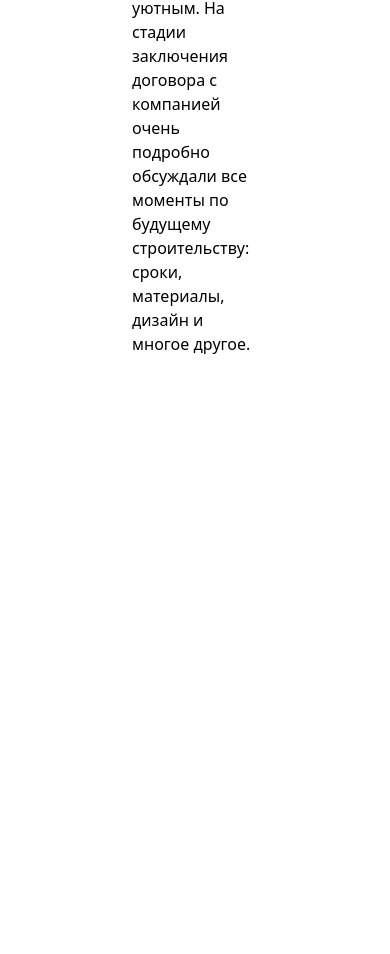
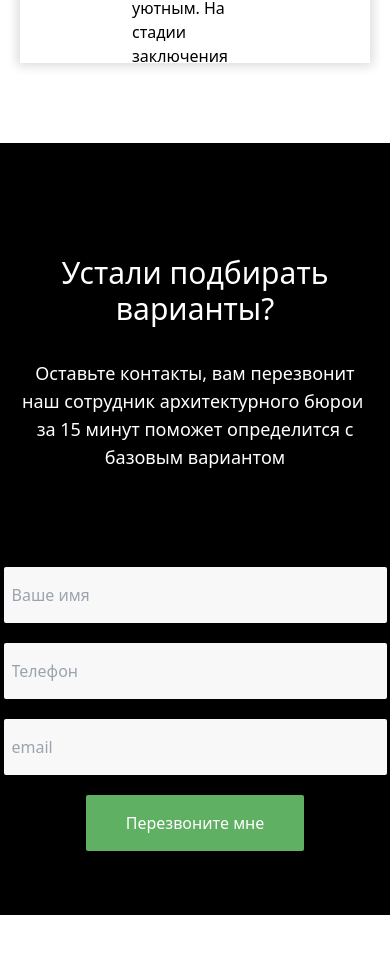
Before and after one commit to muhammadazizbek006/home, a React (Vite) app: page / in a window 390 px wide. Shown: the part 6656-7610 px from the top of the page. After the commit the page ends 7571 px from the top, so only its background shows below. Built offline with nearby package versions, Linux system fonts and the light colour scheme.

Commit message:
add aloqa page responsive

```diff
--- a/src/components/home/Aloqa.jsx
+++ b/src/components/home/Aloqa.jsx
@@ -55,8 +55,8 @@ const Aloqa = () => {
     <>
         <section className='bg-black pt-28 pb-12'>
             <div className="containerb">
-                <h2 className='text-white text-6xl text-center mb-8'>Устали подбирать варианты?</h2>
-                <p className='text-white  mb-20 text-2xl text-center'>Оставьте контакты, вам перезвонит наш сотрудник архитектурного бюрои  <br />за 15 минут поможет определится с базовым вариантом</p>
+                <h2 className='text-white text-3xl md:text-4xl lg:text-5xl xl:text-6xl text-center mb-8'>Устали подбирать варианты?</h2>
+                <p className='text-white  mb-20 text-lg  lg:text-2xl text-center'>Оставьте контакты, вам перезвонит наш сотрудник архитектурного бюрои  <br />за 15 минут поможет определится с базовым вариантом</p>
 
                 {/* inputs */}
                 <form
@@ -64,7 +64,7 @@ const Aloqa = () => {
                   className=" flex flex-col justify-center items-center p-4 "
                 >
 
-                  <div className=" grid grid-cols-3 gap-x-4">
+                  <div className=" grid md:grid-cols-2 lg:grid-cols-3 gap-x-4">
                     <input
                       onChange={handleName}
                       value={name}
--- a/src/components/home/Sharx.jsx
+++ b/src/components/home/Sharx.jsx
@@ -28,7 +28,7 @@ const Sharx = () => {
         }}
 
         modules={[Autoplay, Pagination]}
-        className="mySwiper md:sharx "
+        className="mySwiper sharx "
       >
         {
             sharxlar.map((e)=>{
--- a/src/pages/Home.jsx
+++ b/src/pages/Home.jsx
@@ -13,7 +13,7 @@ const Home = () => {
       {/* <Proect/> */}
       <Loyihalar/>
       <Sharx/>
-      {/* <Aloqa/> */}
+      <Aloqa/>
     </>
   )
 }
```
